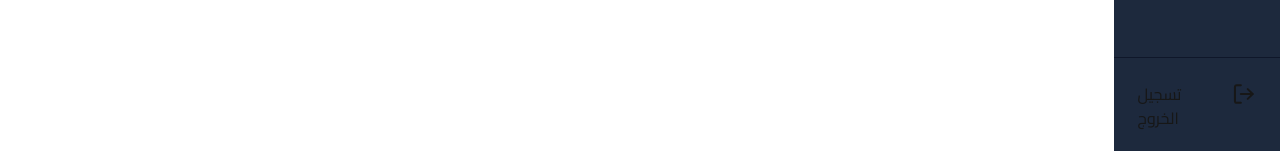
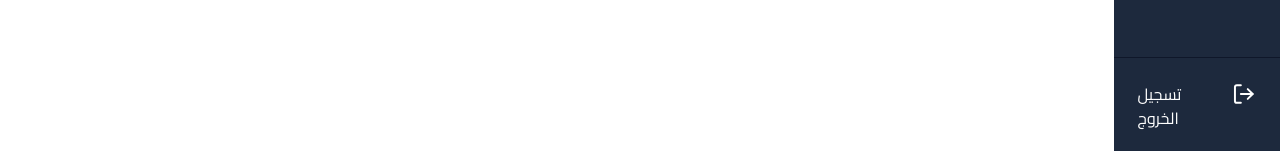
Before and after one commit to omarahmed321/myfinaldentistproject, a Next.js app: page /patients in a window 1280 px wide. Shown: the part 659-810 px from the top of the page. Built offline with nearby package versions, Linux system fonts and the light colour scheme.

Commit message:
finalGood

```diff
--- a/src/app/(dashboard)/patients/page.jsx
+++ b/src/app/(dashboard)/patients/page.jsx
@@ -122,8 +122,8 @@ let handlePatientDetails =(id)=>{
 
             <td className="text-[#45556C] text-end pr-7"> {el.age} </td>
             <td className="text-[#45556C] pr-5">{el.phone}</td>
-            <td onClick={()=>handlePatientDetails(el.id)} className="whitespace-nowrap    cursor-pointer hover:transition-transform hover:scale-103  transition duration-300 font-semibold text-[#0F172B] pr-6 text-[9px] md:text-[16px] lg:text-[20px]">
-           <div className="items-center flex  gap-3">   {el.name}  <p className=' whitespace-nowrap p-2 text-[#45556C] bg-[#F1F5F9] md:text-[16px]     rounded-full flex  justify-center items-center text-center text-[10px]  '>
+            <td onClick={()=>handlePatientDetails(el.id)}  className="whitespace-nowrap    cursor-pointer hover:transition-transform hover:scale-103  transition duration-300 font-semibold text-[#0F172B] pr-6 text-[9px] md:text-[16px] lg:text-[20px]">
+           <div className=" w-full justify-end  items-center flex  gap-3">   {el.name}  <p className=' whitespace-nowrap p-2 text-[#45556C] bg-[#F1F5F9] md:text-[16px]     rounded-full flex  justify-center items-center text-center text-[10px]  '>
 
 {
 
--- a/src/components/SideBar.jsx
+++ b/src/components/SideBar.jsx
@@ -32,7 +32,7 @@ let optionClassname = ` flex w-fit ml-auto py-2.5 `;
 
 
   {/* Title and Logo */}
-  <button className=' lg:hidden ml-4 mt-2 ' onClick={()=>{setModal(false)}}><X/></button>
+  <button className=' lg:hidden ml-4 mt-2 ' onClick={()=>{setModal(false)}}><X className=' text-white' /></button>
   <div className="TitleandLogo lg:pt-3  pb-3  border-b border-[#0F172A]">
     <div className="titleAndLogo flex gap-3 mx-auto items-center w-fit ">
     <h1 className=' text-white font-bold md:text-[18px] lg:text-[18px] text-[18px] '>عيادة الأسنان</h1>
@@ -50,8 +50,8 @@ let optionClassname = ` flex w-fit ml-auto py-2.5 `;
 </div>
 {/*settings option   */}
 <div className="hover w-full   hover:rounded-2xl border-t border-[#0F172A] absolute lg:mt-auto bottom-0 right-0 p-3 ">
-  <div className="settings  flex  w-full transition duration-500  rounded-xl hover:bg-red-500/10 p-3  hover:text-red-500  cursor-pointer hover:transition-transform hover:scale-105 " onClick={handleSignOut}>
-تسجيل الخروج <LogOut className="ml-2  " />
+  <div className=" text-white settings  flex  w-full transition duration-500  rounded-xl hover:bg-red-500/10 p-3  hover:text-red-500  cursor-pointer hover:transition-transform hover:scale-105 " onClick={handleSignOut}>
+تسجيل الخروج <LogOut className="ml-2 text-white  " />
 </div>
 </div>
 
```
